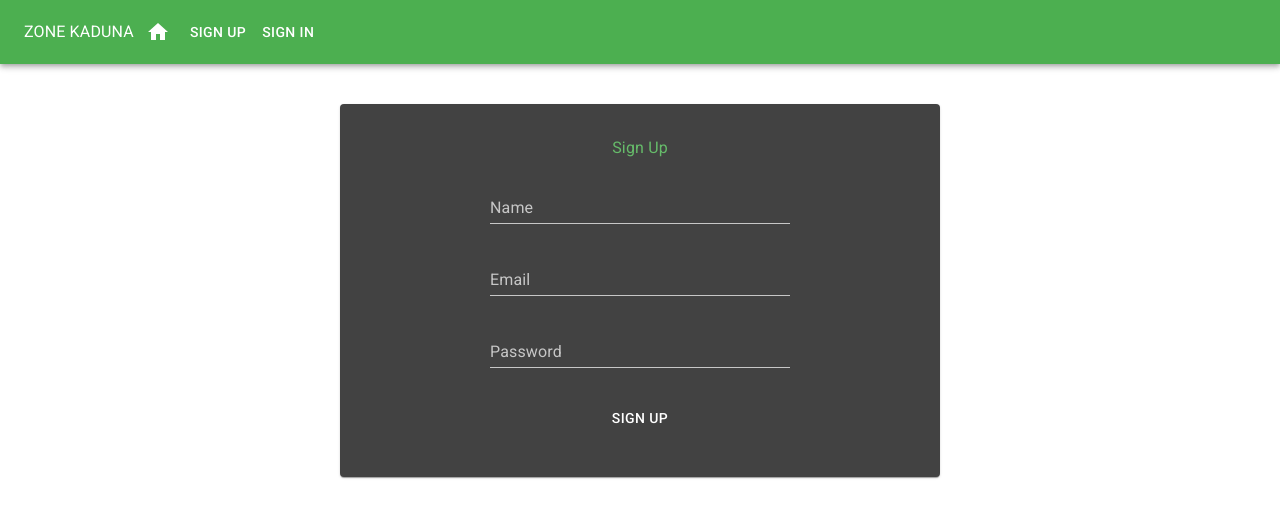
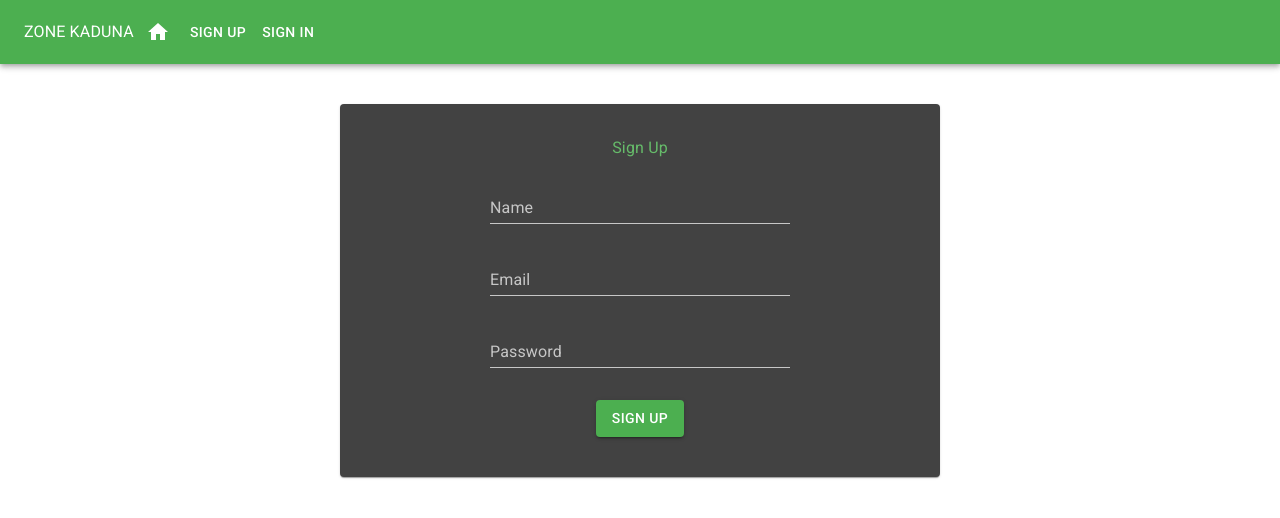
Before and after one commit to mubarak23/zone, a React (Create React App) app in the folder client/: page /signup in a window 1280 px wide. Shown: the top 518 px of the page. Built offline with nearby package versions, Linux system fonts and the light colour scheme.

Commit message:
correct dialog error

```diff
--- a/client/src/components/Signup.js
+++ b/client/src/components/Signup.js
@@ -46,7 +46,7 @@ class Signup extends Component {
     name: '',
     password: '',
     email: '',
-    open: '',
+    open: false,
     error: ''
   };
 
@@ -126,7 +126,7 @@ class Signup extends Component {
           <CardActions>
             <Button
               color='primary'
-              variant='raised'
+              variant='contained'
               onClick={this.clickSubmit}
               className={classes.submit}
             >
--- a/client/src/components/signin.js
+++ b/client/src/components/signin.js
@@ -118,7 +118,7 @@ class Signin extends Component {
           <CardActions>
             <Button
               color='primary'
-              variant='outlined'
+              variant='contained'
               onClick={this.clicksubmit}
               className={classes.submit}
             >
```
